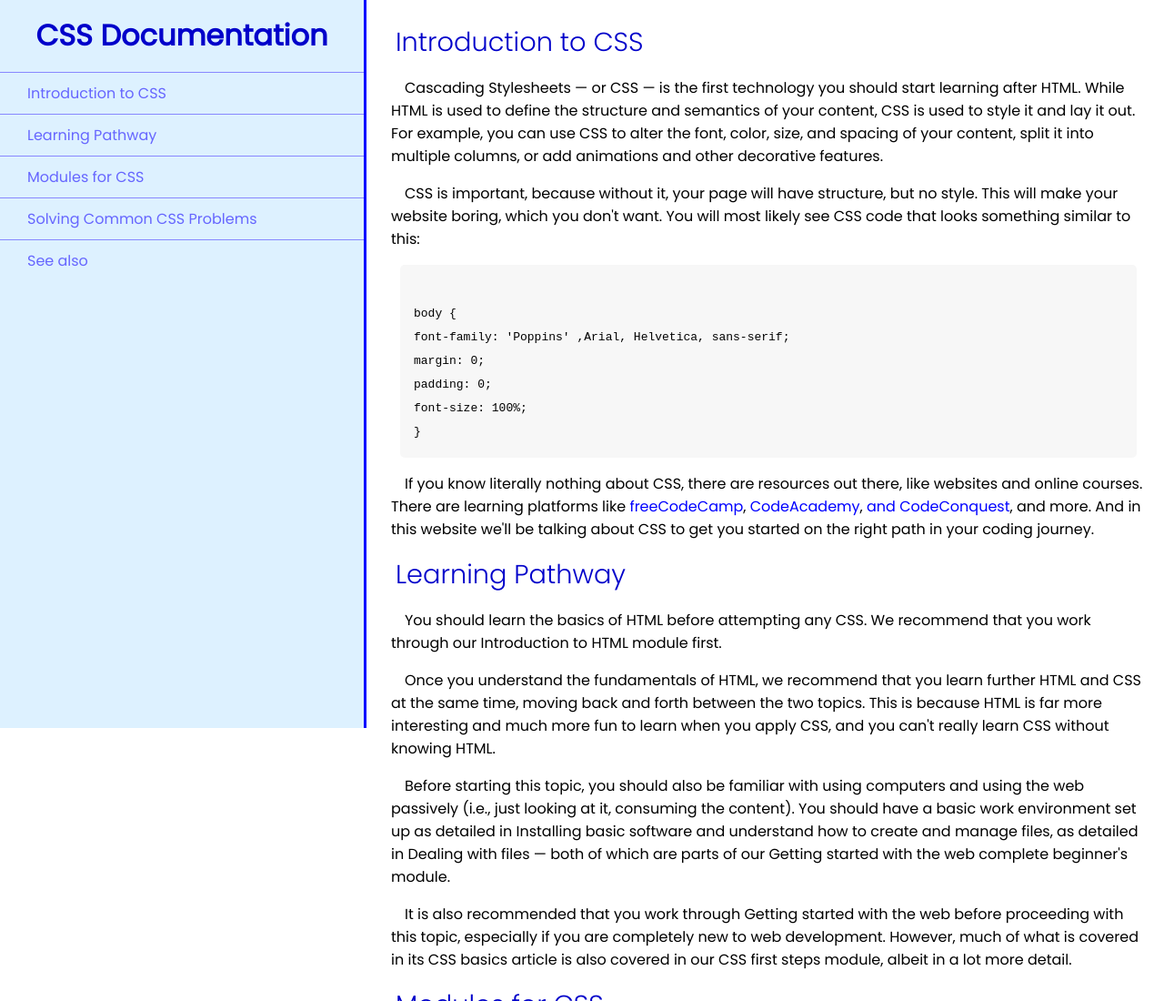
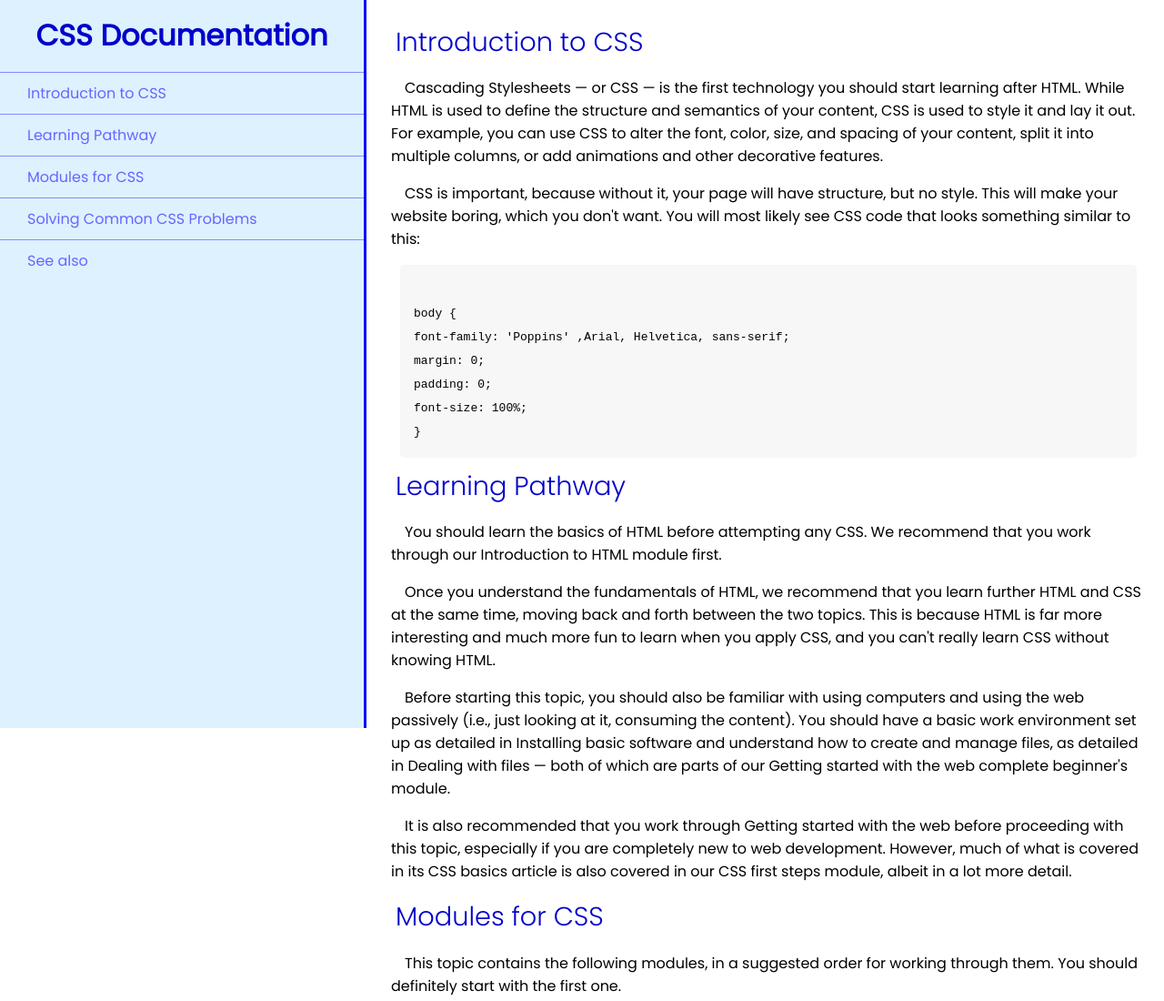
Before and after one commit to LJohnson124/BuildTechnicalDocumentationPage-freeCodeCamp, a plain HTML site: page index.html in a window 1280 px wide. Shown: the top 1100 px of the page at 91% size. Drawn offline with Linux system fonts and the light colour scheme.

Commit message:
Update index.html

```diff
--- a/index.html
+++ b/index.html
@@ -44,14 +44,6 @@
                         font-size: 100%;
                     }
                 </code>
-
-            <p>If you know literally nothing about CSS, there are resources out there, like websites and online courses.
-                There are learning platforms like <a href="https://www.freecodecamp.org/"
-                    target="_blank">freeCodeCamp</a>, <a href="https://www.codecademy.com/"
-                    target="_blank">CodeAcademy</a>, <a href="https://www.codeconquest.com/" target="_blank">and
-                    CodeConquest</a>, and more. And in this
-                website we'll be talking about CSS to get you started on the right path in your coding journey.
-            </p>
         </section>
 
         <section class="main-section">
```
